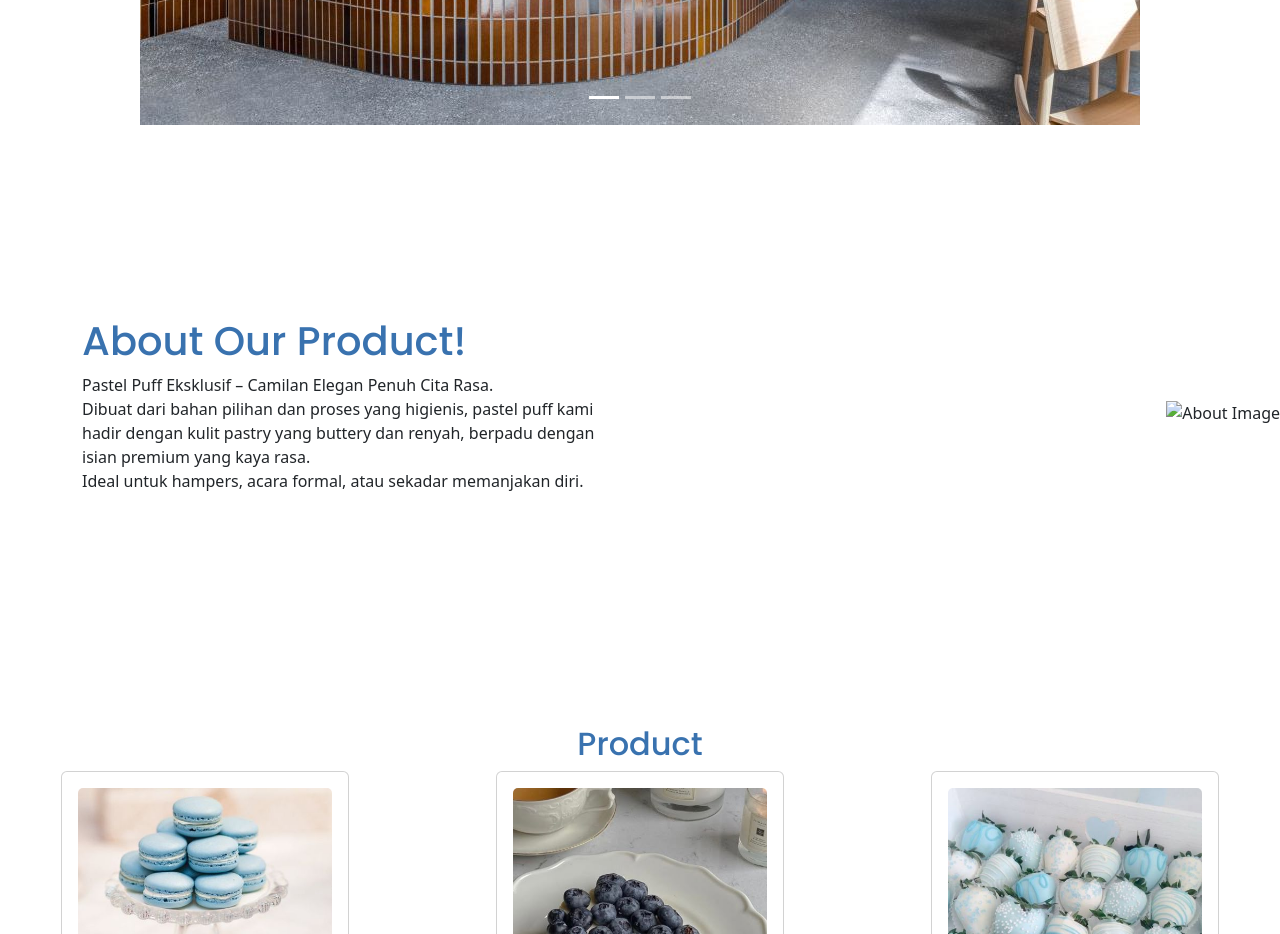
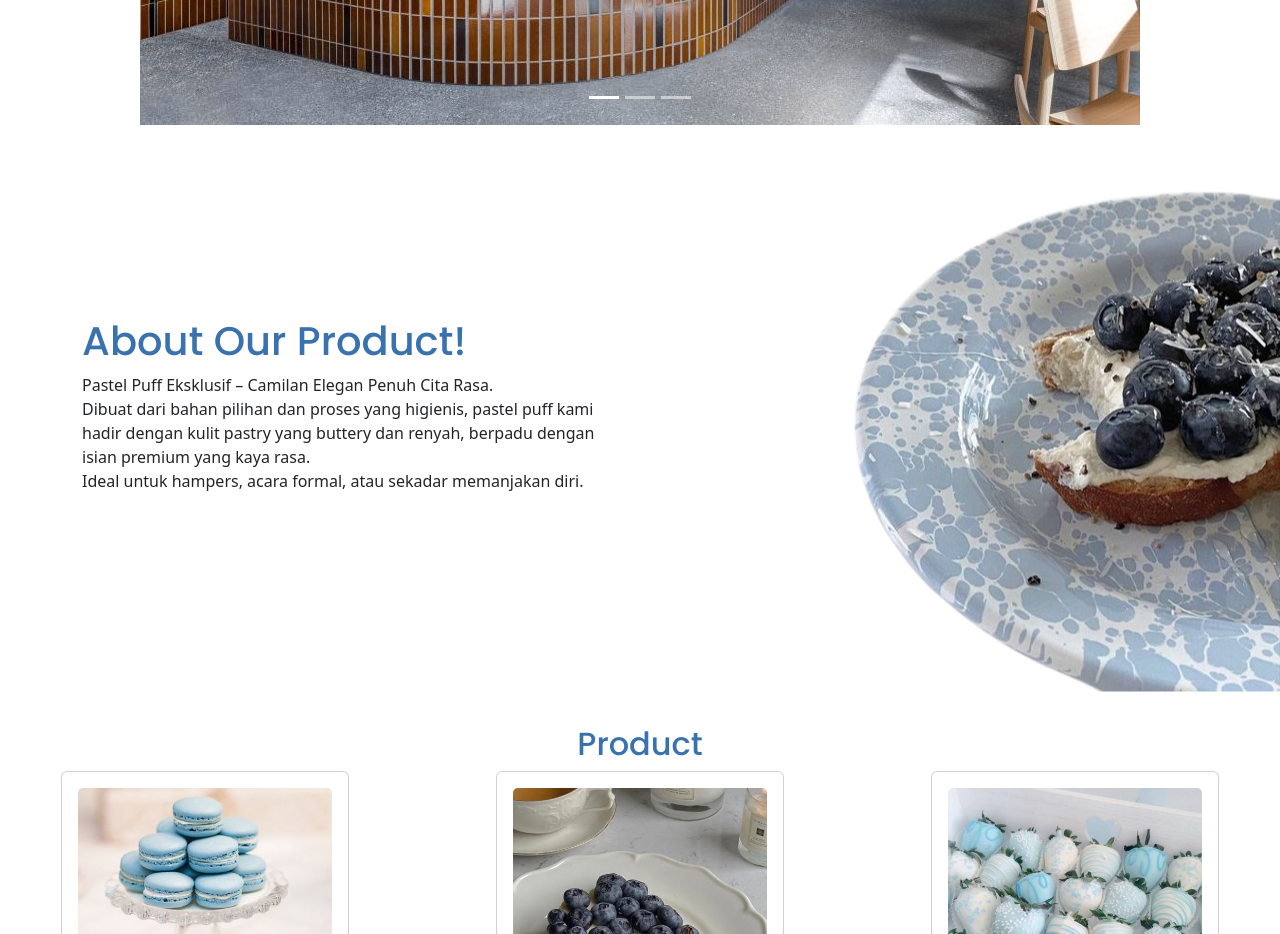
Before and after one commit to nadiah24/Bootstrap-5, a plain HTML site: page index.html in a window 1280 px wide. Shown: the part 860-1794 px from the top of the page. Drawn offline with nearby package versions, Linux system fonts and the light colour scheme.

Commit message:
Update index.html

```diff
--- a/index.html
+++ b/index.html
@@ -83,7 +83,7 @@
           </div>
         </div>
 
-        <img src="Img/About.png" class="img-fluid position-absolute top-50 end-0 translate-middle-y" style="max-width: 40%; height: auto;" alt="About Image">
+        <img src="About.png" class="img-fluid position-absolute top-50 end-0 translate-middle-y" style="max-width: 40%; height: auto;" alt="About Image">
       </div><br><br><br><br><br><br><br>
 
 
```
